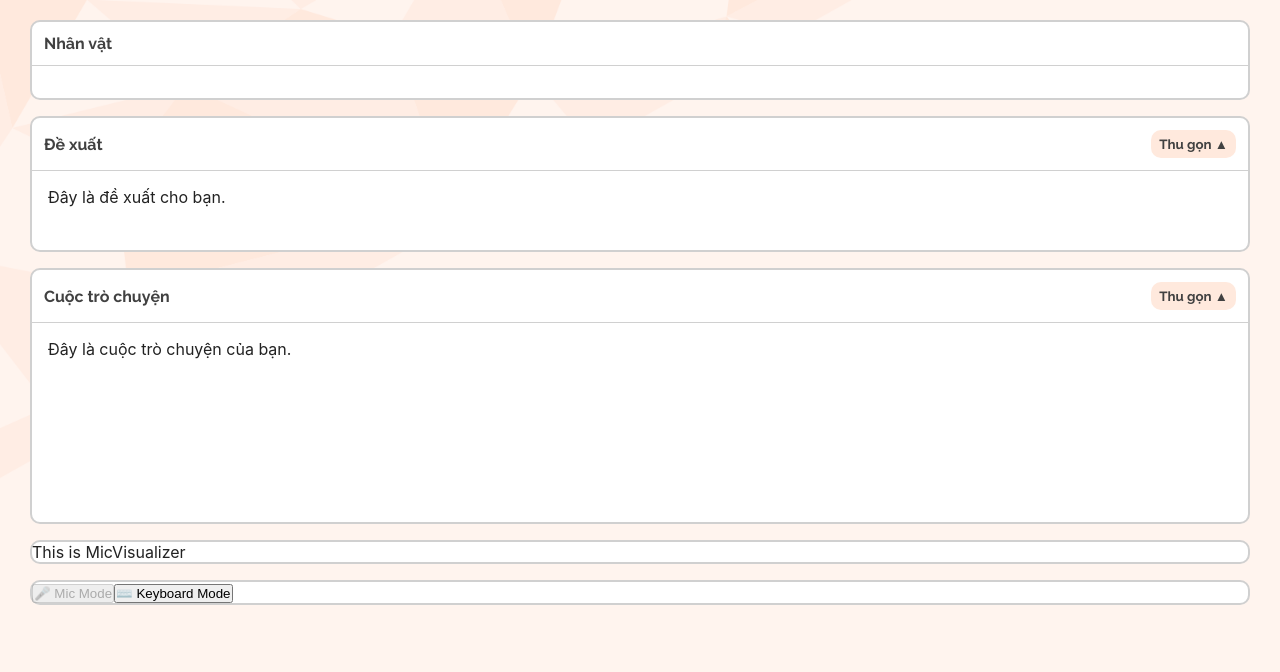
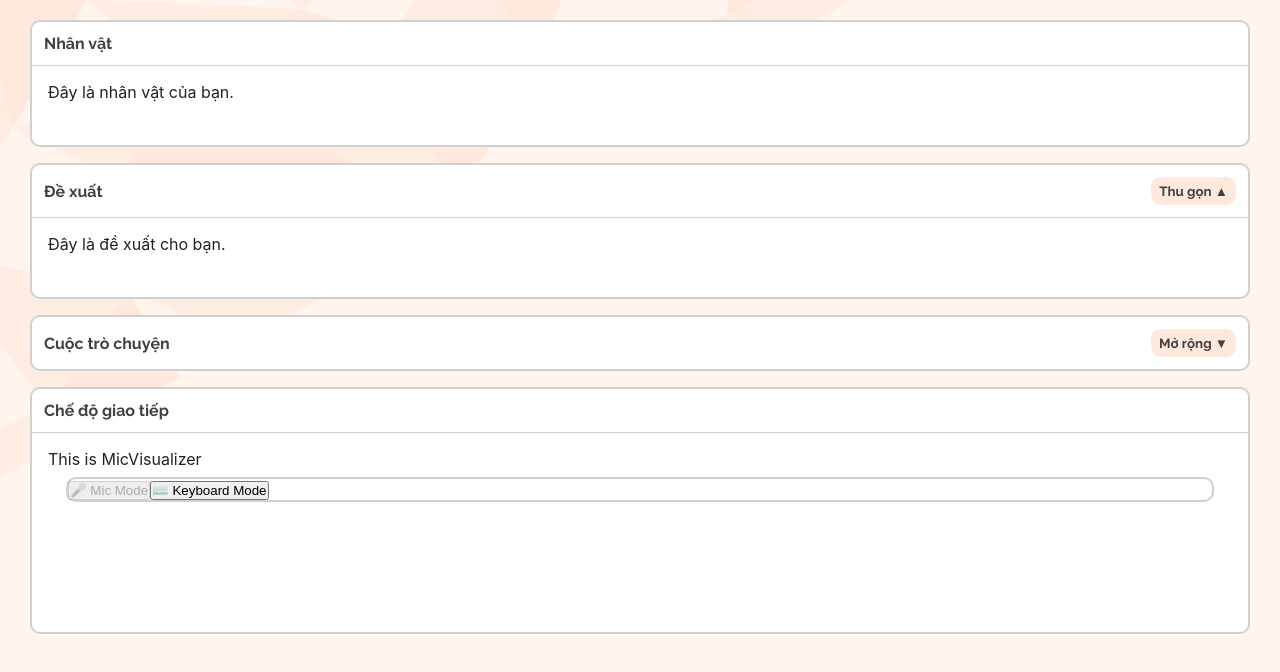
Before and after one commit to laserene/English-Pronunciation-Assessment-System, a React (Vite) app in the folder frontend/: page / in a window 1280 px wide. Shown: the top 672 px of the page. Built offline with nearby package versions, Linux system fonts and the light colour scheme.

Commit message:
feat(conversation screen): apply interaction-block styles to other similar components

```diff
--- a/frontend/src/pages/Conversation/InteractionPanel/CharacterPanel.tsx
+++ b/frontend/src/pages/Conversation/InteractionPanel/CharacterPanel.tsx
@@ -1,12 +1,20 @@
 import { JSX } from "react";
 import "../index.css";
 
-export default function CharacterPanel(): JSX.Element {
+export default function SuggestionPanel(): JSX.Element {
+  const expandedHeight = "80px";
   return (
     <div className="interaction-block">
-      <div className="interaction-block-title-wrapper">Nhân vật</div>
-      <div className="interaction-block-content expanded">
-        <div className="interaction-block-content-inner"></div>
+      <div className="interaction-block-title-wrapper">
+        <div>Nhân vật</div>
+      </div>
+      <div
+        className="interaction-block-content expanded"
+        style={{ "--expanded-height": expandedHeight } as React.CSSProperties}
+      >
+        <div className="interaction-block-content-inner">
+          Đây là nhân vật của bạn.
+        </div>
       </div>
     </div>
   );
--- a/frontend/src/pages/Conversation/InteractionPanel/ChatHistoryPanel.tsx
+++ b/frontend/src/pages/Conversation/InteractionPanel/ChatHistoryPanel.tsx
@@ -2,7 +2,7 @@ import { JSX, useState } from "react";
 import "../index.css";
 
 export default function SuggestionPanel(): JSX.Element {
-  const [isExpanded, setIsExpanded] = useState<boolean>(true);
+  const [isExpanded, setIsExpanded] = useState<boolean>(false);
   const toggleExpanded = () => {
     setIsExpanded(!isExpanded);
   };
--- a/frontend/src/pages/Conversation/InteractionPanel/InputModePanel.tsx
+++ b/frontend/src/pages/Conversation/InteractionPanel/InputModePanel.tsx
@@ -5,8 +5,17 @@ import "../index.css";
 
 export default function InputModePanel(): JSX.Element {
   const [inputMode, onModeChange] = useState<"voice" | "keyboard">("voice");
+  const expandedHeight = "200px";
   return (
-    <>
+    <div className="interaction-block">
+      <div className="interaction-block-title-wrapper">
+        <div>Chế độ giao tiếp</div>
+      </div>
+      <div
+        className="interaction-block-content expanded"
+        style={{ "--expanded-height": expandedHeight } as React.CSSProperties}
+      >
+        <div className="interaction-block-content-inner">
           {inputMode === "voice" && <MicVisualizer />}
           {inputMode === "keyboard" && <TypingInput />}
           <div className="interaction-block">
@@ -23,6 +32,8 @@ export default function InputModePanel(): JSX.Element {
               ⌨️ Keyboard Mode
             </button>
           </div>
-    </>
+        </div>
+      </div>
+    </div>
   );
 }
--- a/frontend/src/pages/Conversation/InteractionPanel/MicVisualizer.tsx
+++ b/frontend/src/pages/Conversation/InteractionPanel/MicVisualizer.tsx
@@ -3,7 +3,7 @@ import "../index.css"
 
 export default function MicVisualizer(): JSX.Element {
     return (
-        <div className="interaction-block">
+        <div>
             This is MicVisualizer
         </div>
     )
--- a/frontend/src/pages/Conversation/InteractionPanel/TypingInput.tsx
+++ b/frontend/src/pages/Conversation/InteractionPanel/TypingInput.tsx
@@ -3,7 +3,7 @@ import "../index.css"
 
 export default function TypingInput(): JSX.Element {
     return (
-        <div className="interaction-block">
+        <div>
             This is TypingInput
         </div>
     )
--- a/frontend/src/pages/Conversation/index.css
+++ b/frontend/src/pages/Conversation/index.css
@@ -54,7 +54,7 @@
 
 .interaction-block-content {
   height: 0;
-  overflow: hidden;
+  overflow-y: auto;
   transition: height 0.3s ease-in-out;
 }
 
```
Lines whose indentation alone changed are shown as unchanged.
